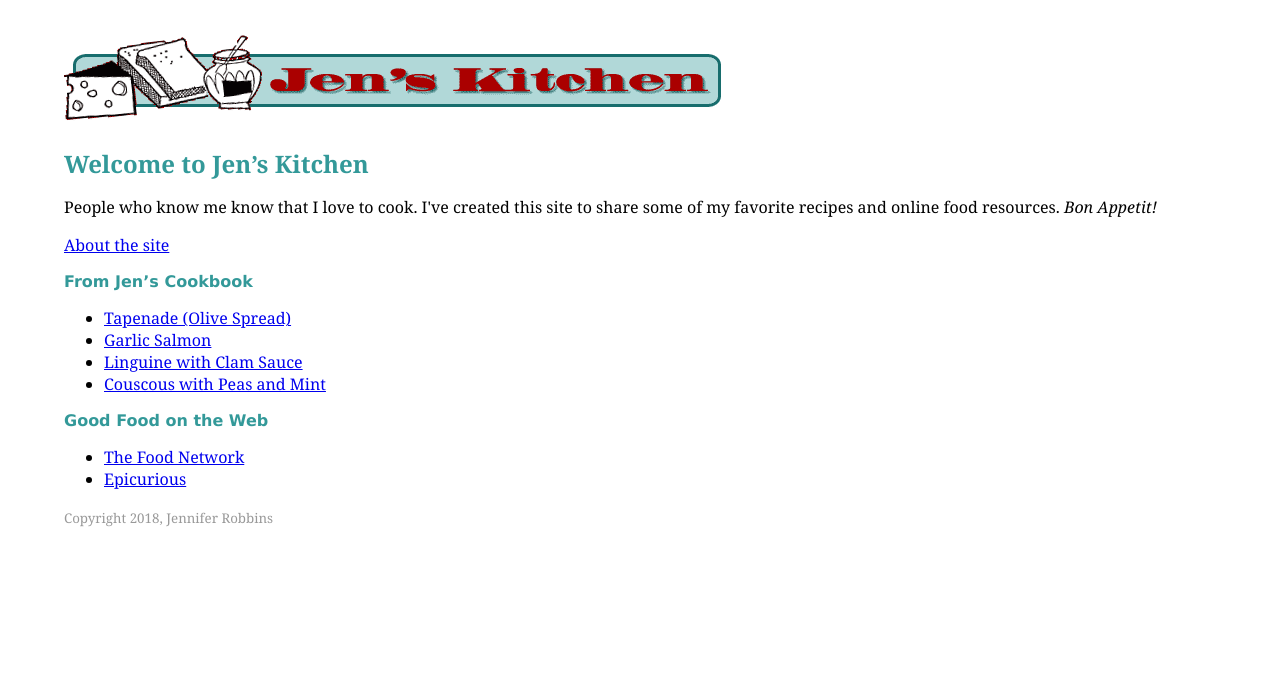
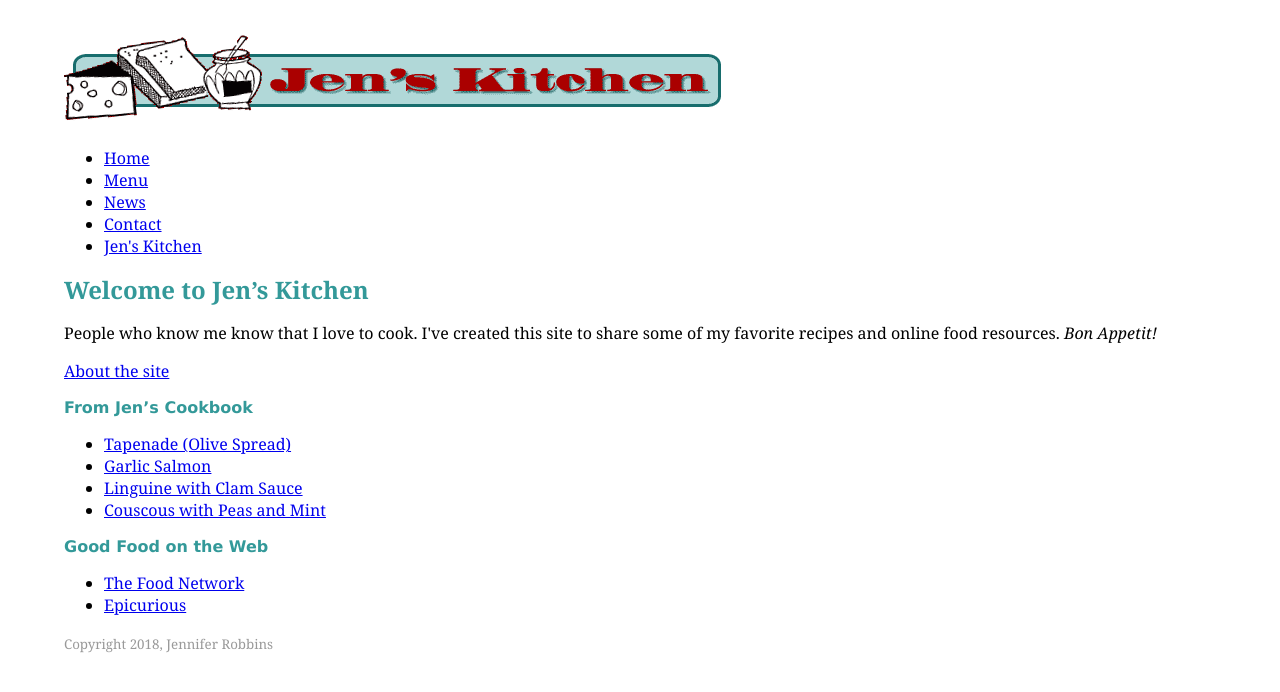
Before and after one commit to Izofwinter/fid, a plain HTML site: page jenskitchen/jenskitch.html in a window 1280 px wide. Drawn offline with Linux system fonts and the light colour scheme.

Commit message:
Add files via upload

```diff
--- a/jenskitchen/jenskitch.html
+++ b/jenskitchen/jenskitch.html
@@ -25,7 +25,15 @@ small {
 </head>
 
 <body>
-<img src="images/jenskitchen.gif" alt="Jen's Kitchen banner" width="660" height="94">
+<img src="../images/jenskitchen.gif" alt="Jen's Kitchen banner" width="660" height="94">
+
+<ul>
+    <li><a href= "../blackgoose/index.html">Home</a></li>
+    <li><a href= "menu.html">Menu</a></li>
+    <li><a href= "../blackgoose/bgnews/bgnews.html">News</a></li>
+    <li><a href= "../blackgoose/inline/inline.html">Contact</a></li>
+    <li><a href= "jenskitch.html">Jen's Kitchen</a></li>
+    </ul>
 
 <h1>Welcome to Jen&rsquo;s Kitchen</h1>
 
```
Also changed, not shown: blackgoose/index.html (+1 -1 lines), jenskitchen/recipes/pasta/couscous.html (+1 -1 lines), jenskitchen/recipes/pasta/linguine.html (+1 -1 lines), jenskitchen/recipes/salmon.html (+1 -1 lines), jenskitchen/recipes/tapenade.html (+1 -1 lines), images/blackgoose.png (added), images/jenskitchen.gif (added), images/spoon.gif (added).
